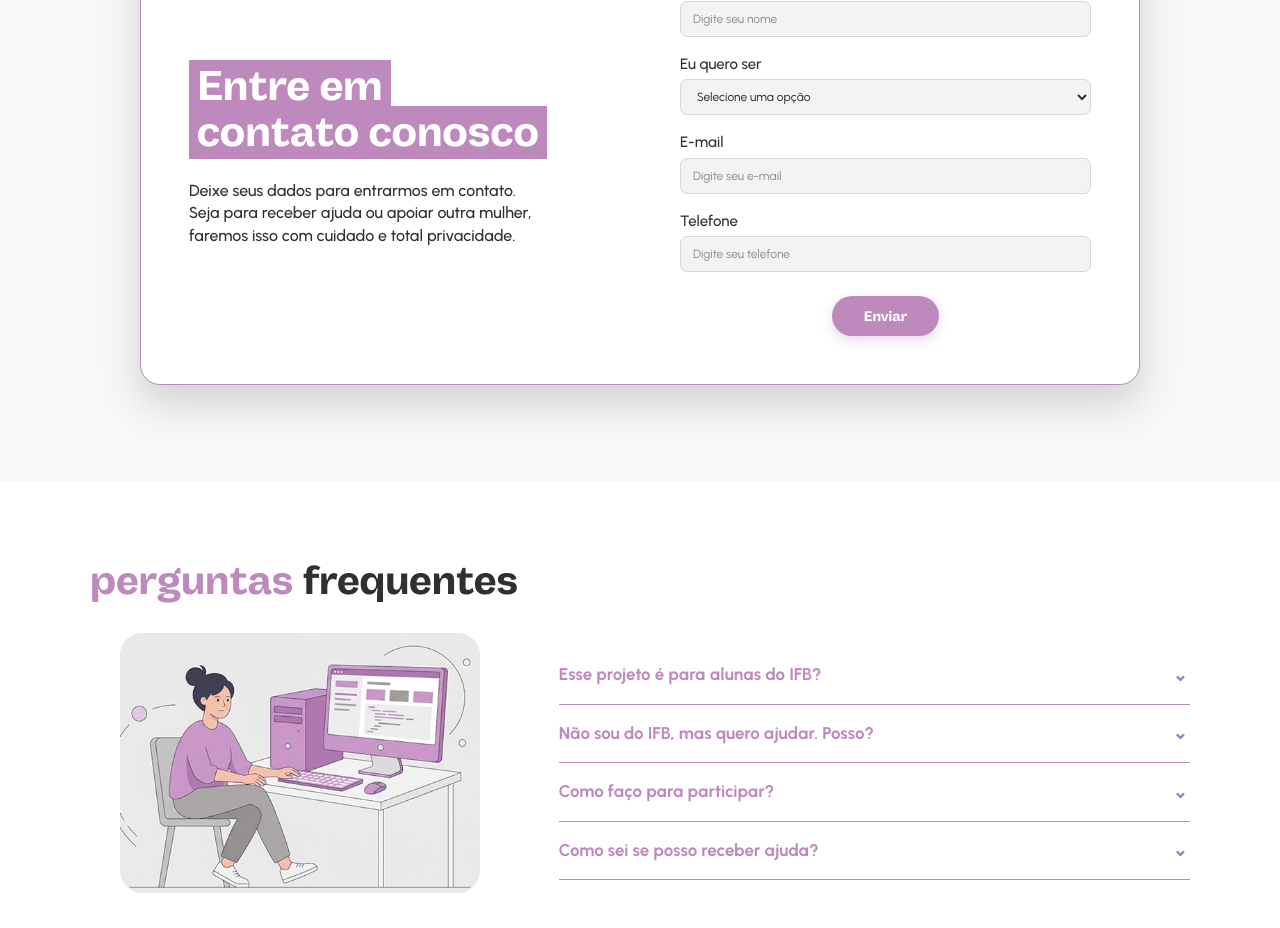
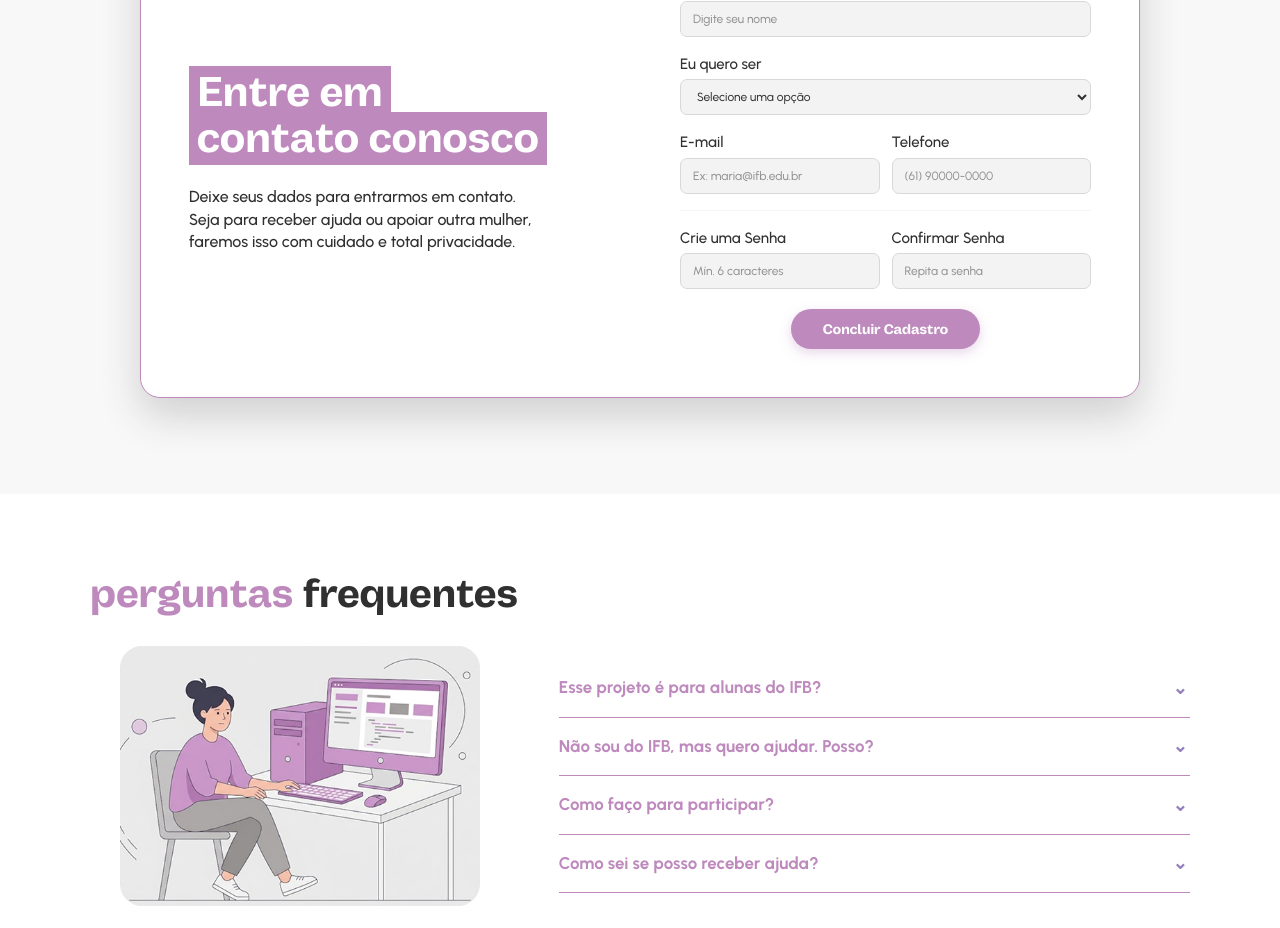
Before and after one commit to beatrizsolangee24/TCC-2026-Beatriz-E-Vitoria, a Next.js app: page / in a window 1280 px wide. Shown: the part 1220-2148 px from the top of the page. Built offline with nearby package versions, Linux system fonts and the light colour scheme.

Commit message:
adicionei bcrypt

```diff
--- a/app/_components/formulario.tsx
+++ b/app/_components/formulario.tsx
@@ -11,6 +11,10 @@ export function Formulario() {
   const [matricula, setMatricula] = useState("");
   const [cpf, setCpf] = useState("");
 
+  // Novos estados para a Senha
+  const [senha, setSenha] = useState("");
+  const [confirmarSenha, setConfirmarSenha] = useState("");
+
   const [enviado, setEnviado] = useState(false);
   const [carregando, setCarregando] = useState(false);
   const [erroMsg, setErroMsg] = useState("");
@@ -19,7 +23,16 @@ export function Formulario() {
     e.preventDefault();
     setErroMsg("");
 
-    // Validação de segurança antes de enviar para a API
+    if (senha.length < 6) {
+      setErroMsg("A senha deve ter pelo menos 6 caracteres.");
+      return;
+    }
+    if (senha !== confirmarSenha) {
+      setErroMsg("As senhas não coincidem. Tente novamente.");
+      return;
+    }
+
+    // 2. Validações de Segurança do Documento
     if (tipo === "AJUDADA" && !matricula.trim()) {
       setErroMsg("Para receber apoio, é obrigatório informar sua Matrícula do IFB.");
       return;
@@ -48,7 +61,7 @@ export function Formulario() {
           tipo,
           email,
           telefone,
-          // Envia apenas o dado relevante ao banco de dados
+          senha, // Enviamos a senha para o backend
           matricula: (vinculo === "ALUNA" || vinculo === "SERVIDORA") ? matricula.trim() : undefined,
           cpf: vinculo === "EXTERNA" ? cpf.trim() : undefined,
         }),
@@ -66,6 +79,8 @@ export function Formulario() {
         setTelefone("");
         setMatricula("");
         setCpf("");
+        setSenha("");
+        setConfirmarSenha("");
       } else {
         setErroMsg(resultado.erro || "Ocorreu um erro ao enviar o formulário.");
       }
@@ -116,10 +131,10 @@ export function Formulario() {
                 const selecao = e.target.value;
                 setTipo(selecao);
                 if (selecao === "AJUDADA") {
-                  setVinculo("ALUNA"); // Força ser aluna do IFB
-                  setCpf("");          // Descarta o CPF
+                  setVinculo("ALUNA");
+                  setCpf("");
                 } else {
-                  setVinculo("");      // Reseta para a Apoiadora poder escolher o vínculo dela
+                  setVinculo("");
                   setMatricula("");
                   setCpf("");
                 }
@@ -132,24 +147,26 @@ export function Formulario() {
             </select>
           </div>
 
+          <div className="mt-4 flex flex-col gap-3 sm:flex-row">
             {/* EMAIL */}
-          <div className="mt-4">
+            <div className="flex-1">
               <label htmlFor="email" className="mb-1 block font-urbanist text-[14px] font-medium text-[#303030] sm:text-[15px]">E-mail</label>
               <input
                 id="email" type="email" required value={email} onChange={(e) => setEmail(e.target.value)}
-              placeholder="Digite seu e-mail"
+                placeholder="Ex: maria@ifb.edu.br"
                 className="h-[40px] w-full rounded-[7px] border border-[#D8D8D8] bg-[#F3F3F3] px-3 font-urbanist text-[13px] text-[#303030] outline-none transition focus:border-[#BE89BD] focus:ring-2 focus:ring-[#BE89BD]/20 sm:h-[36px] sm:text-[12px]"
               />
             </div>
 
             {/* TELEFONE */}
-          <div className="mt-4">
+            <div className="flex-1">
               <label htmlFor="telefone" className="mb-1 block font-urbanist text-[14px] font-medium text-[#303030] sm:text-[15px]">Telefone</label>
               <input
                 id="telefone" type="tel" required value={telefone} onChange={(e) => setTelefone(e.target.value)}
-              placeholder="Digite seu telefone"
+                placeholder="(61) 90000-0000"
                 className="h-[40px] w-full rounded-[7px] border border-[#D8D8D8] bg-[#F3F3F3] px-3 font-urbanist text-[13px] text-[#303030] outline-none transition focus:border-[#BE89BD] focus:ring-2 focus:ring-[#BE89BD]/20 sm:h-[36px] sm:text-[12px]"
               />
+            </div>
           </div>
 
           {/* VÍNCULO (Só aparece se ela for APOIADORA) */}
@@ -202,9 +219,30 @@ export function Formulario() {
             </div>
           )}
 
+          {/* SENHAS */}
+          <div className="mt-4 flex flex-col gap-3 sm:flex-row border-t border-gray-100 pt-4">
+            <div className="flex-1">
+              <label htmlFor="senha" className="mb-1 block font-urbanist text-[14px] font-medium text-[#303030] sm:text-[15px]">Crie uma Senha</label>
+              <input
+                id="senha" type="password" required value={senha} onChange={(e) => setSenha(e.target.value)}
+                placeholder="Mín. 6 caracteres"
+                className="h-[40px] w-full rounded-[7px] border border-[#D8D8D8] bg-[#F3F3F3] px-3 font-urbanist text-[13px] text-[#303030] outline-none transition focus:border-[#BE89BD] focus:ring-2 focus:ring-[#BE89BD]/20 sm:h-[36px] sm:text-[12px]"
+              />
+            </div>
+
+            <div className="flex-1">
+              <label htmlFor="confirmarSenha" className="mb-1 block font-urbanist text-[14px] font-medium text-[#303030] sm:text-[15px]">Confirmar Senha</label>
+              <input
+                id="confirmarSenha" type="password" required value={confirmarSenha} onChange={(e) => setConfirmarSenha(e.target.value)}
+                placeholder="Repita a senha"
+                className="h-[40px] w-full rounded-[7px] border border-[#D8D8D8] bg-[#F3F3F3] px-3 font-urbanist text-[13px] text-[#303030] outline-none transition focus:border-[#BE89BD] focus:ring-2 focus:ring-[#BE89BD]/20 sm:h-[36px] sm:text-[12px]"
+              />
+            </div>
+          </div>
+
           {/* ERRO DE VALIDAÇÃO */}
           {erroMsg && (
-            <p className="mt-3 text-center font-urbanist text-[13px] font-bold text-red-500">
+            <p className="mt-4 text-center font-urbanist text-[13px] font-bold text-red-500">
               {erroMsg}
             </p>
           )}
@@ -212,27 +250,28 @@ export function Formulario() {
           {/* BOTÃO ENVIAR */}
           <button
             type="submit" disabled={carregando}
-            className="mx-auto mt-6 flex h-[44px] w-full items-center justify-center rounded-full bg-[#BE89BD] px-8 font-vastago text-[14px] font-bold text-white shadow-[0_4px_12px_rgba(190,137,189,0.35)] transition hover:-translate-y-[1px] hover:bg-[#AA75A9] active:scale-95 disabled:opacity-60 sm:h-[40px] sm:w-fit"
+            className="mx-auto mt-5 flex h-[44px] w-full items-center justify-center rounded-full bg-[#BE89BD] px-8 font-vastago text-[14px] font-bold text-white shadow-[0_4px_12px_rgba(190,137,189,0.35)] transition hover:-translate-y-[1px] hover:bg-[#AA75A9] active:scale-95 disabled:opacity-60 sm:h-[40px] sm:w-fit"
           >
-            {carregando ? "Enviando..." : "Enviar"}
+            {carregando ? "Enviando..." : "Concluir Cadastro"}
           </button>
         </form>
       </div>
 
+      {/* POP-UP DE SUCESSO */}
       {enviado && (
         <div className="fixed inset-0 z-50 flex items-center justify-center bg-black/40 px-4">
           <div className="flex w-full max-w-[290px] flex-col items-center justify-center rounded-[28px] bg-[#BE89BD] px-6 py-8 text-center shadow-[0_20px_50px_rgba(0,0,0,0.25)] sm:max-w-[270px] sm:px-7">
             <p className="font-vastago text-[16px] font-bold leading-[1.2] text-white sm:text-[17px]">
-              Entraremos em contato
+              Cadastro concluído!
               <br />
-              em breve pelo seu email!
+              Já pode fazer login.
             </p>
             <span className="mt-4 text-[25px] leading-none text-white">☺</span>
             <button
-              type="button" onClick={() => setEnviado(false)}
+              type="button" onClick={() => { setEnviado(false); window.location.href = "/escolha"; }}
               className="mt-5 rounded-full bg-white/20 px-6 py-2 font-vastago text-[14px] font-bold text-white transition hover:bg-white/30 sm:text-[15px]"
             >
-              Fechar
+              Ir para o Login
             </button>
           </div>
         </div>
--- a/app/api/usuarios/route.ts
+++ b/app/api/usuarios/route.ts
@@ -1,57 +1,74 @@
-import { NextResponse } from 'next/server';
-import { prisma } from '../../../lib/prisma';
-import { z } from 'zod';
+import { NextResponse } from "next/server";
+import { PrismaClient } from "@prisma/client";
+import { z } from "zod";
+import bcrypt from "bcryptjs";
 
-const cadastroSchema = z.object({
-  nome: z.string().min(3, "Nome muito curto").max(255).trim(),
-  email: z.string().email("E-mail inválido").max(255).trim().toLowerCase(),
-  telefone: z.string().max(20).optional(),
-  matricula: z.string().max(14).optional(),
-  cpf: z.string().max(14).optional(),
-  tipo: z.enum(['APOIADORA', 'AJUDADA']),
-}).refine((dados) => dados.matricula || dados.cpf, {
-  message: "É obrigatório informar o CPF ou a Matrícula do IFB.",
-  path: ["matricula"]
+const prisma = new PrismaClient();
+
+// 1. Zod atualizado com Política de Senha Forte
+const usuarioSchema = z.object({
+  nome: z.string().min(3, "O nome deve ter pelo menos 3 caracteres"),
+  tipo: z.enum(["APOIADORA", "AJUDADA", "ADMIN"]),
+  email: z.string().email("E-mail inválido"),
+  telefone: z.string().min(8, "Telefone inválido"),
+  matricula: z.string().optional(),
+  cpf: z.string().optional(),
+  senha: z
+    .string()
+    .min(8, "A senha deve ter no mínimo 8 caracteres")
+    .regex(/[A-Z]/, "A senha deve conter pelo menos uma letra maiúscula")
+    .regex(/[0-9]/, "A senha deve conter pelo menos um número")
+    .regex(/[\W_]/, "A senha deve conter pelo menos um caractere especial (!, @, #, etc)"),
 });
 
 export async function POST(request: Request) {
   try {
     const body = await request.json();
+    const dadosValidados = usuarioSchema.parse(body);
 
-    const dadosValidados = cadastroSchema.parse(body);
+    if (dadosValidados.tipo === "AJUDADA" && !dadosValidados.matricula) {
+      return NextResponse.json({ erro: "Alunas precisam informar a matrícula do IFB." }, { status: 400 });
+    }
+    if (dadosValidados.tipo === "APOIADORA" && !dadosValidados.matricula && !dadosValidados.cpf) {
+      return NextResponse.json({ erro: "Informe a Matrícula ou o CPF." }, { status: 400 });
+    }
 
-    const usuarioExistente = await prisma.usuario.findUnique({
-      where: { email: dadosValidados.email },
-      select: { id: true }
+    const usuarioExistente = await prisma.usuario.findFirst({
+      where: {
+        OR: [
+          { email: dadosValidados.email },
+          ...(dadosValidados.matricula ? [{ matricula: dadosValidados.matricula }] : []),
+          ...(dadosValidados.cpf ? [{ cpf: dadosValidados.cpf }] : []),
+        ],
+      },
     });
 
     if (usuarioExistente) {
-      return NextResponse.json({ erro: 'Este e-mail já está cadastrado.' }, { status: 409 });
+      return NextResponse.json({ erro: "Já existe um cadastro com este E-mail, Matrícula ou CPF." }, { status: 409 });
     }
 
-    const novoUsuario = await prisma.usuario.create({
+    const salt = await bcrypt.genSalt(10);
+    const senhaCriptografada = await bcrypt.hash(dadosValidados.senha, salt);
+
+    const novaUsuaria = await prisma.usuario.create({
       data: {
         nome: dadosValidados.nome,
+        tipo: dadosValidados.tipo,
         email: dadosValidados.email,
         telefone: dadosValidados.telefone,
-        matricula: dadosValidados.matricula,
-        cpf: dadosValidados.cpf,
-        tipo: dadosValidados.tipo,
-        statusAprovacao: 'PENDENTE',
+        matricula: dadosValidados.matricula || null,
+        cpf: dadosValidados.cpf || null,
+        senha: senhaCriptografada,
       },
-      select: {
-        id: true,
-        nome: true,
-        tipo: true,
-      }
     });
 
-    return NextResponse.json({ sucesso: true, usuario: novoUsuario }, { status: 201 });
+    const { senha: _, ...usuariaSemSenha } = novaUsuaria;
+    return NextResponse.json(usuariaSemSenha, { status: 201 });
 
-  } catch (erro) {
-    if (erro instanceof z.ZodError) {
-      return NextResponse.json({ erro: 'Dados de cadastro inválidos', detalhes: erro.flatten().fieldErrors }, { status: 400 });
+  } catch (error) {
+    if (error instanceof z.ZodError) {
+      return NextResponse.json({ erro: error.errors[0].message }, { status: 400 });
     }
-    return NextResponse.json({ erro: 'Erro interno no servidor' }, { status: 500 });
+    return NextResponse.json({ erro: "Erro interno no servidor." }, { status: 500 });
   }
 }
```
Also changed, not shown: 2 other files (tests, documents, lock files or other folders). Lines whose indentation alone changed are shown as unchanged.
